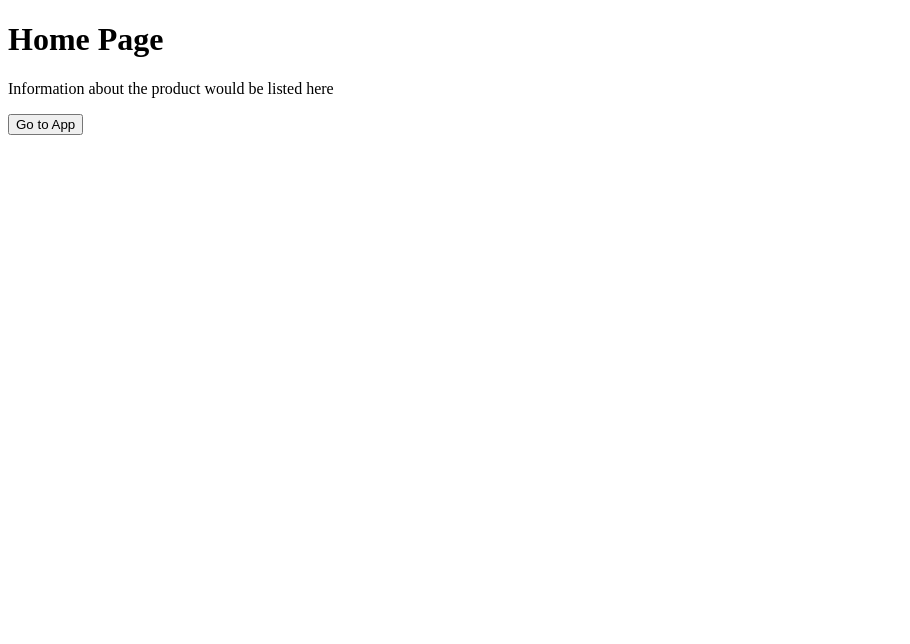
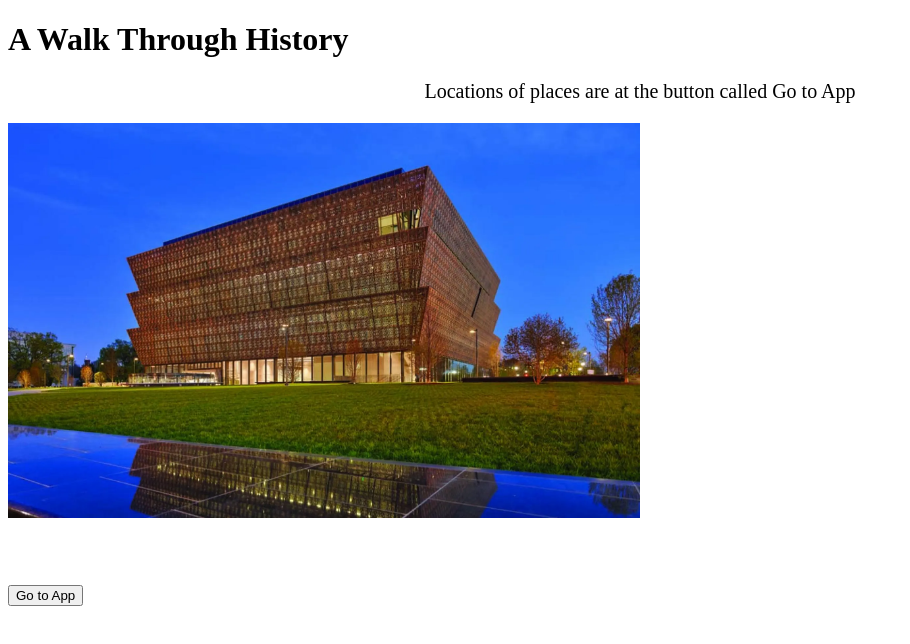
Before and after one commit to ugackMiner53/HackNC2024, a SvelteKit app: page / in a window 1280 px wide. Shown: the top 644 px of the page, without its empty margins (0-910 px from the left). Built offline with nearby package versions, Linux system fonts and the light colour scheme.

Commit message:
home page somewhat
added img and changed text

```diff
--- a/src/routes/+page.svelte
+++ b/src/routes/+page.svelte
@@ -1,7 +1,13 @@
 <script lang="ts">
+    import image from "$lib/assets/national museum.webp"
     import { goto } from "$app/navigation";
 </script>
-
-<h1>Home Page</h1>
-<p>Information about the product would be listed here</p>
+<style>
+    p {text-align: center;}
+    p {font-size: 20px;}
+</style>
+<h1 style="font-family:'Papyrus'">A Walk Through History</h1>
+<p>Locations of places are at the button called Go to App</p>
+<img src={image} alt="National Museum of African American History and Culture" width = "50%" height = "50%">
+<p>&nbsp</p>
 <button on:click={() => goto("./map")}>Go to App</button>
```
Also changed, not shown: src/lib/assets/national museum.webp (added).
